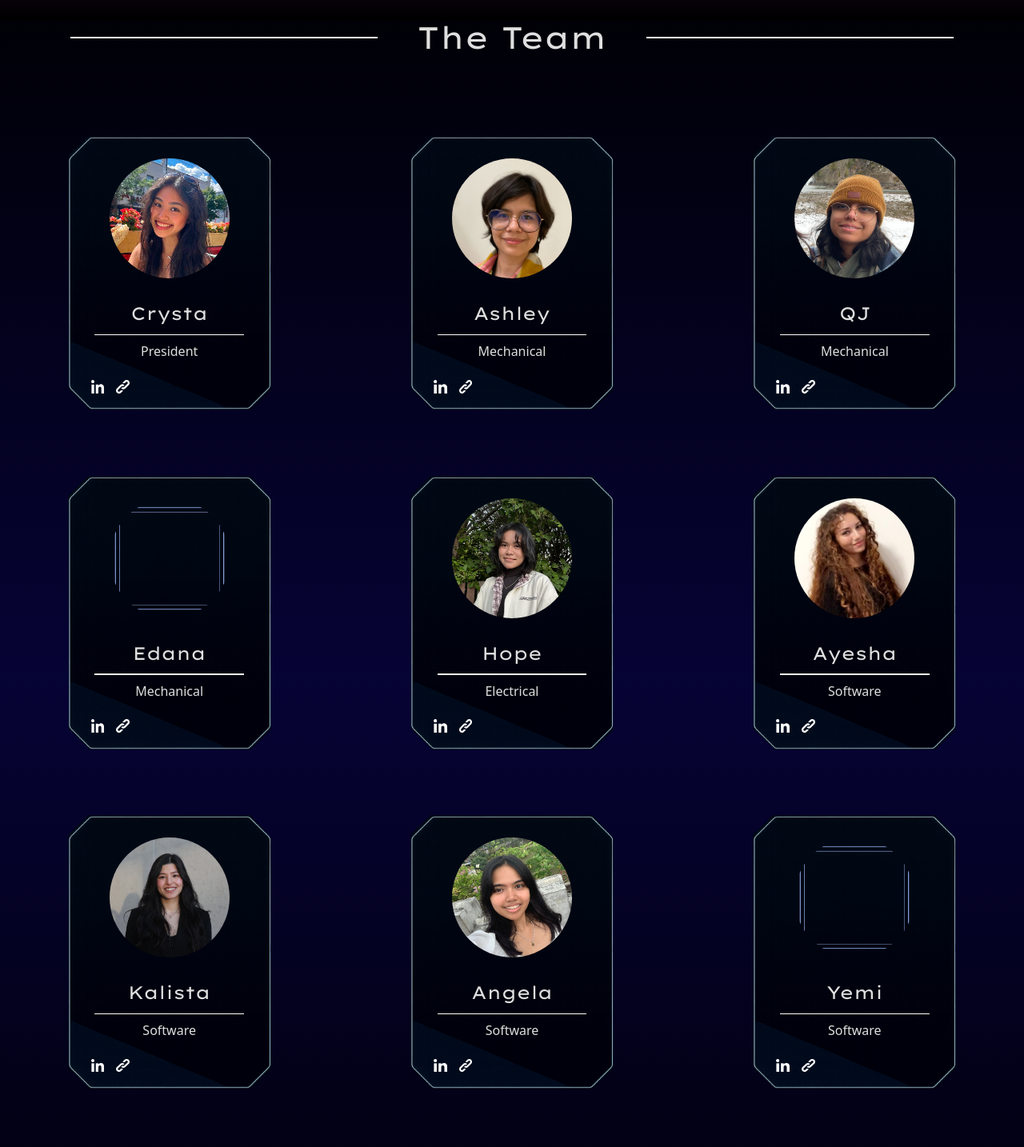
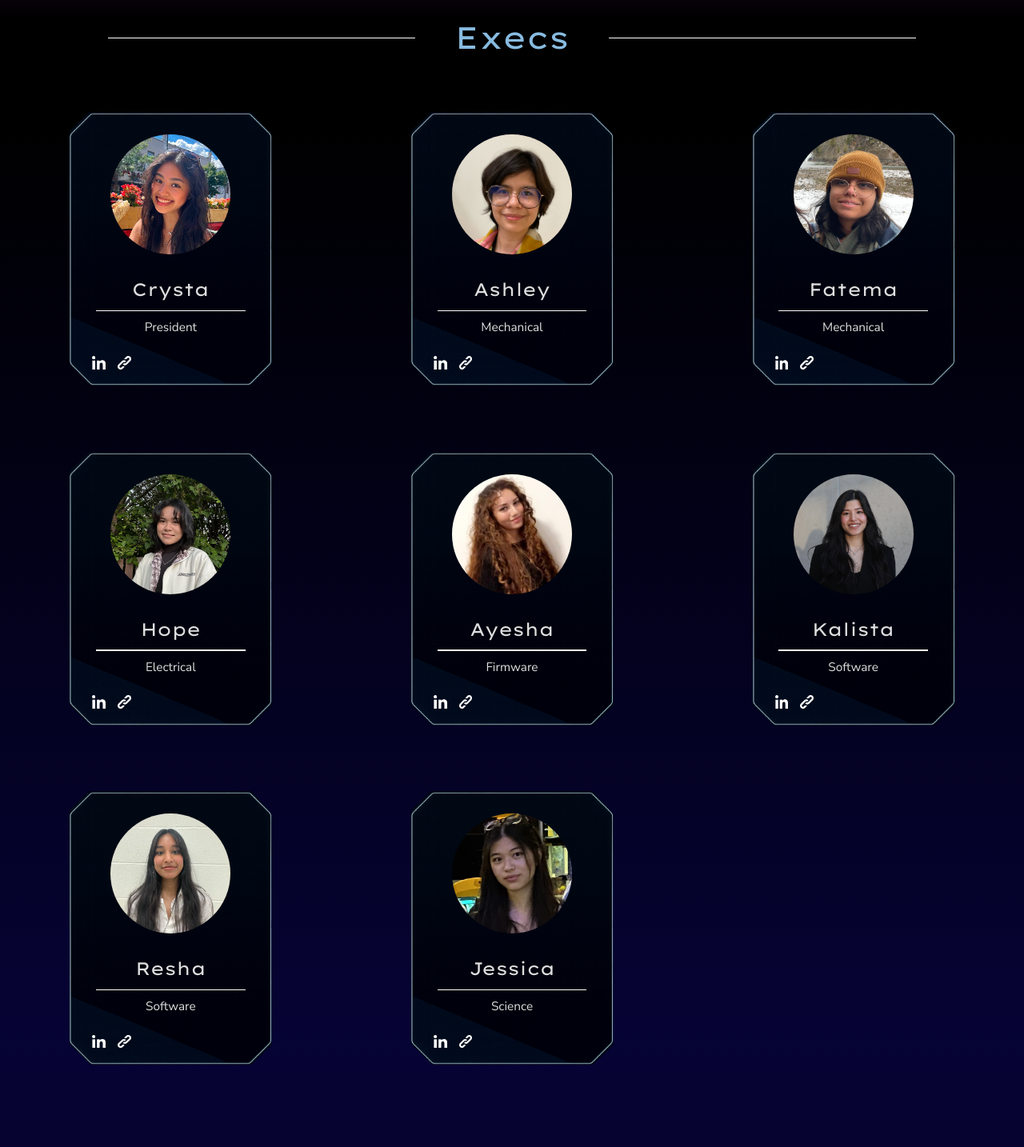
Before and after one commit to kalista13/MSWUA, a React (Vite) app: page /team in a window 1280 px wide. Shown: the part 1140-2574 px from the top of the page at 80% size. Built offline with nearby package versions, Linux system fonts and the light colour scheme; a web font is replaced by a local one.

Commit message:
change Team Page

```diff
--- a/src/data/team/2024-2025/teamInfoData.tsx
+++ b/src/data/team/2024-2025/teamInfoData.tsx
@@ -11,13 +11,14 @@ import Rosebud from "../../../assets/images/team/2024-2025/science/Rosebud.png";
 import Surabhi from "../../../assets/images/team/2024-2025/science/Surabhi.png";
 import Emma from "../../../assets/images/team/2024-2025/science/Emma.png";
 import Jessica from "../../../assets/images/team/2024-2025/science/Jessica.png";
-import Anjola from "../../../assets/images/team/2024-2025/science/Anjola.png";
+//import Anjola from "../../../assets/images/team/2024-2025/science/Anjola.png";
 import Nina from "../../../assets/images/team/2024-2025/science/Nina.png";
 import NoPic from "../../../assets/images/background/explore-backgorund.png";
 
 export interface TeamMember {
   name: string;
   role: string;
+  group: string;
   image: string;
   website?: string;
   linkedin?: string;
@@ -28,6 +29,7 @@ export const teamMembers: TeamMember[] = [
   {
     name: "Crysta",
     role: "President",
+    group: "Execs",
     image: Crysta,
     website: "",
     linkedin: "",
@@ -36,14 +38,16 @@ export const teamMembers: TeamMember[] = [
   {
     name: "Ashley",
     role: "Mechanical",
+    group: "Execs",
     image: Ashley,
     website: "",
     linkedin: "",
     details: "",
   },
   {
-    name: "QJ",
+    name: "Fatema",
     role: "Mechanical",
+    group: "Execs",
     image: QJ,
     website: "",
     linkedin: "",
@@ -52,6 +56,7 @@ export const teamMembers: TeamMember[] = [
   {
     name: "Edana",
     role: "Mechanical",
+    group: "Mechanical",
     image: NoPic,
     website: "",
     linkedin: "",
@@ -60,6 +65,7 @@ export const teamMembers: TeamMember[] = [
   {
     name: "Hope",
     role: "Electrical",
+    group: "Execs",
     image: Hope,
     website: "",
     linkedin: "",
@@ -67,7 +73,8 @@ export const teamMembers: TeamMember[] = [
   },
   {
     name: "Ayesha",
-    role: "Software",
+    role: "Firmware",
+    group: "Execs",
     image: Ayesha,
     website: "",
     linkedin: "",
@@ -76,6 +83,7 @@ export const teamMembers: TeamMember[] = [
   {
     name: "Kalista",
     role: "Software",
+    group: "Execs",
     image: Kalista,
     website: "",
     linkedin: "",
@@ -84,6 +92,7 @@ export const teamMembers: TeamMember[] = [
   {
     name: "Angela",
     role: "Software",
+    group: "Software",
     image: Angela,
     website: "",
     linkedin: "https://www.linkedin.com/in/angela-dakay-b6365a244/",
@@ -92,6 +101,7 @@ export const teamMembers: TeamMember[] = [
   {
     name: "Yemi",
     role: "Software",
+    group: "Software",
     image: NoPic,
     website: "",
     linkedin: "",
@@ -100,6 +110,7 @@ export const teamMembers: TeamMember[] = [
   {
     name: "Resha",
     role: "Software",
+    group: "Execs",
     image: Resha,
     website: "",
     linkedin: "",
@@ -108,6 +119,7 @@ export const teamMembers: TeamMember[] = [
   {
     name: "Harshita",
     role: "Software",
+    group: "Software",
     image: Harshita,
     website: "",
     linkedin: "",
@@ -116,6 +128,7 @@ export const teamMembers: TeamMember[] = [
   {
     name: "Rosebud",
     role: "Science",
+    group: "Science",
     image: Rosebud,
     website: "",
     linkedin: "",
@@ -124,6 +137,7 @@ export const teamMembers: TeamMember[] = [
   {
     name: "Surabhi",
     role: "Science",
+    group: "Science",
     image: Surabhi,
     website: "",
     linkedin: "",
@@ -132,6 +146,7 @@ export const teamMembers: TeamMember[] = [
   {
     name: "Emma",
     role: "Science",
+    group: "Science",
     image: Emma,
     website: "",
     linkedin: "",
@@ -140,6 +155,7 @@ export const teamMembers: TeamMember[] = [
   {
     name: "Jessica",
     role: "Science",
+    group: "Execs",
     image: Jessica,
     website: "",
     linkedin: "",
@@ -148,17 +164,10 @@ export const teamMembers: TeamMember[] = [
   {
     name: "Nina",
     role: "Science",
+    group: "Science",
     image: Nina,
     website: "",
     linkedin: "",
     details: "",
   },
-  {
-    name: "Anjola",
-    role: "Science",
-    image: Anjola,
-    website: "",
-    linkedin: "",
-    details: "",
-  },
 ];
--- a/src/pages/teampage/TeamPage.css
+++ b/src/pages/teampage/TeamPage.css
@@ -21,6 +21,19 @@
   background: linear-gradient(var(--bg-color), var(--header-gradient-3), var(--bg-color));
 }
 
+.team-section-block {
+  margin-bottom: 100px;
+}
+
+.team-role-title {
+  text-align: center;
+  font-size: 2rem;
+  font-family: "Lexend Giga", Arial;
+
+  margin-bottom: 50px;
+  margin-top: 50px;
+}
+
 .team-text {
   font-size: 2.4rem;
   font-family: "Lexend Giga", Arial;
@@ -28,7 +41,7 @@
 
 .team-line {
   width: clamp(300px, 30vw, 800px);
-  height: 2px;
+  height: 0.5px;
   background-color: var(--highlight-color);
 }
 
@@ -37,7 +50,8 @@
   justify-content: center;
   align-items: center;
   gap: 50px;
-  margin-bottom: 100px;
+  margin-bottom: 70px;
+  color: var(--blue-highlight);
 }
 
 .team-info-box {
@@ -54,10 +68,11 @@
 
 .team-info {
   display: grid;
-  grid-template: 1fr 1fr / 1fr 1fr 1fr;
-  place-items: center;
+  grid-template-columns: repeat(3, 1fr);
+  column-gap: 0px;
   row-gap: 80px;
-  column-gap: 5px;
+  justify-items: center;
+  margin-bottom: 70px;
 }
 
 .team-info-box {
--- a/src/pages/teampage/TeamPage.tsx
+++ b/src/pages/teampage/TeamPage.tsx
@@ -8,7 +8,20 @@ import FadeTextDiv from '../../animations/fade-text-div';
 import { motion } from "framer-motion";
 import { fade } from "../../animations/animations.tsx";
 
+const groupByRole = (members: TeamMember[]) => {
+  const groups: Record<string, TeamMember[]> = {};
+  members.forEach(member => {
+    const role = member.group || "Other";
+    if (!groups[role]) groups[role] = [];
+    groups[role].push(member);
+  });
+  return groups;
+};
+
 export function TeamPage() {
+  const groupedMembers = groupByRole(teamMembers);
+  const roleOrder = ["Execs", "Mechanical", "Electrical", "Software", "Science", "Admin", "Outreach"];
+
   return (
     <>
       <section id="team-section">
@@ -17,19 +30,22 @@ export function TeamPage() {
           <p>2024-2025</p>
         </div>
 
+        {roleOrder.map(role => (
+        groupedMembers[role] && (
+          <div key={role} className="team-section-block">
             <div className="team-header">
                   <div className="team-line"></div>
-          <h1 className="team-text">The Team</h1>
+                  <h1 className="team-text">{role}</h1>
                   <div className="team-line"></div>
             </div>
 
             <div className="team-info">
-          {teamMembers.map((member: TeamMember, i: number) => (
-            <FadeTextDiv className="team-info-box" key={i}>
-              <motion.img variants={fade} src={member.image} alt={`team member ${i + 1}`}></motion.img>
+              {groupedMembers[role].map((member, i) => (
+                <FadeTextDiv className="team-info-box" key={`${role}-${i}`}>
+                  <motion.img variants={fade} src={member.image} alt={`team member ${i + 1}`} />
                   <motion.p variants={fade} className="member-name">{member.name}</motion.p>
-              <motion.div variants={fade}className="member-line"></motion.div>
-              <motion.p variants={fade}>{member.role}</motion.p>
+                  <motion.div variants={fade} className="member-line"></motion.div>
+                  <motion.p variants={fade} className="member-role">{member.role}</motion.p>
                   <motion.div variants={fade} className="team-link-icons">
                     {member.linkedin ? (
                       <a href={member.linkedin} target="_blank" rel="noopener noreferrer">
@@ -52,9 +68,11 @@ export function TeamPage() {
                   </motion.div>
                 </FadeTextDiv>
               ))}
-
             </div>
+          </div>
+        )
+      ))}
     </section>
     </>
-  )
+  );
 }
```
Lines whose indentation alone changed are shown as unchanged.
